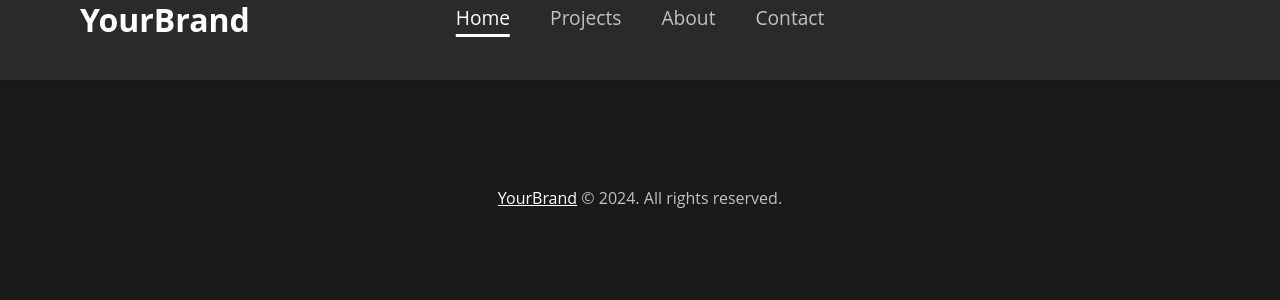
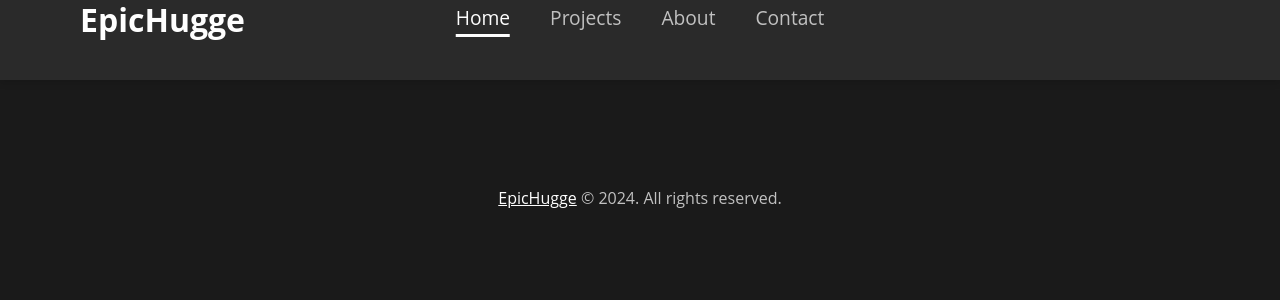
Before and after one commit to EpicHugge/EpicHugge.github.io, a Jekyll site: the page built from index.markdown, in a window 1280 px wide. Shown: the top 300 px of the page. Built offline with Jekyll 4.4.1, drawn with Linux system fonts in a browser that asks for light colours.

Commit message:
Update default.html

```diff
--- a/_layouts/default.html
+++ b/_layouts/default.html
@@ -29,7 +29,7 @@
       <div class="header-container">
         <!-- Text Logo -->
         <div class="logo">
-          <a href="{{ '/' | relative_url }}">YourBrand</a>
+          <a href="{{ '/' | relative_url }}">EpicHugge</a>
         </div>
 
         <!-- Navigation Links -->
@@ -47,7 +47,7 @@
       {{ content }}
 
       <footer class="site-footer">
-        <span class="site-footer-owner"><a href="https://github.com/yourusername">YourBrand</a> &copy; {{ site.time | date: "%Y" }}. All rights reserved.</span>
+        <span class="site-footer-owner"><a href="https://github.com/yourusername">EpicHugge</a> &copy; {{ site.time | date: "%Y" }}. All rights reserved.</span>
         <!-- Removed GitHub Pages Credit -->
       </footer>
     </main>
```
